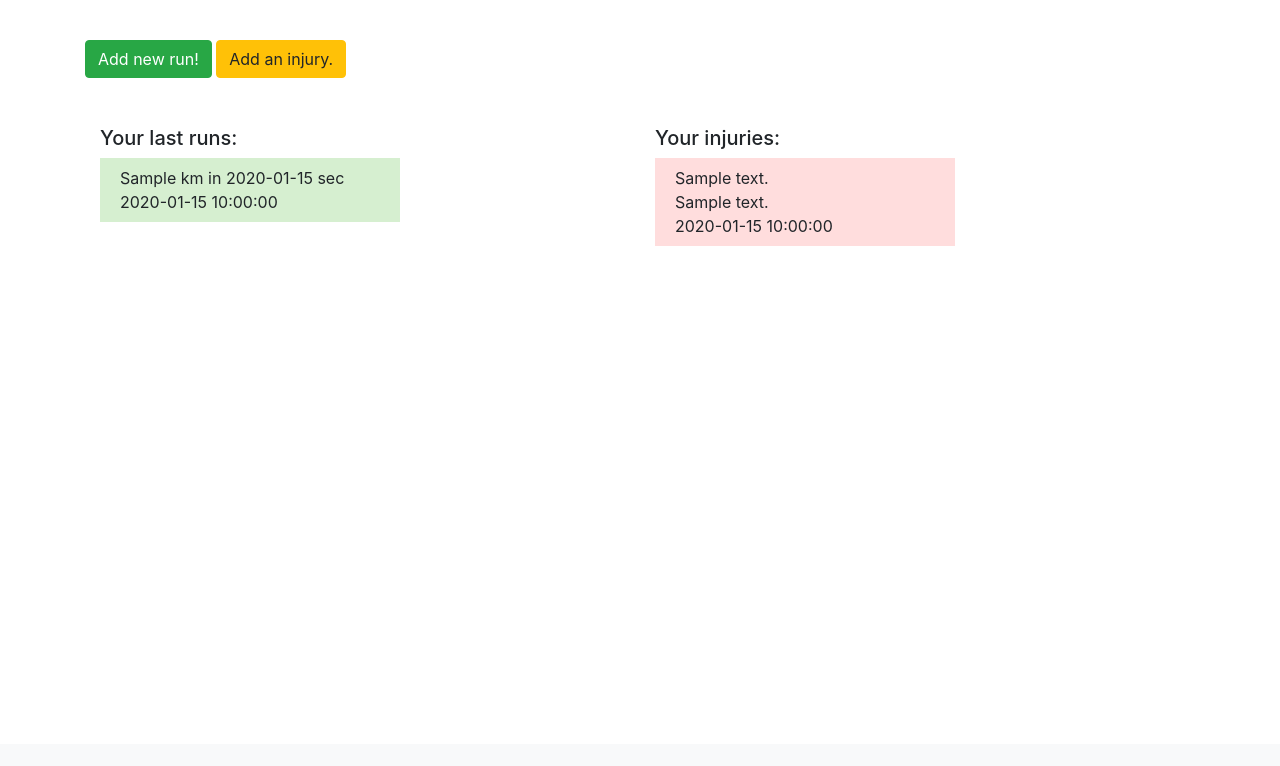
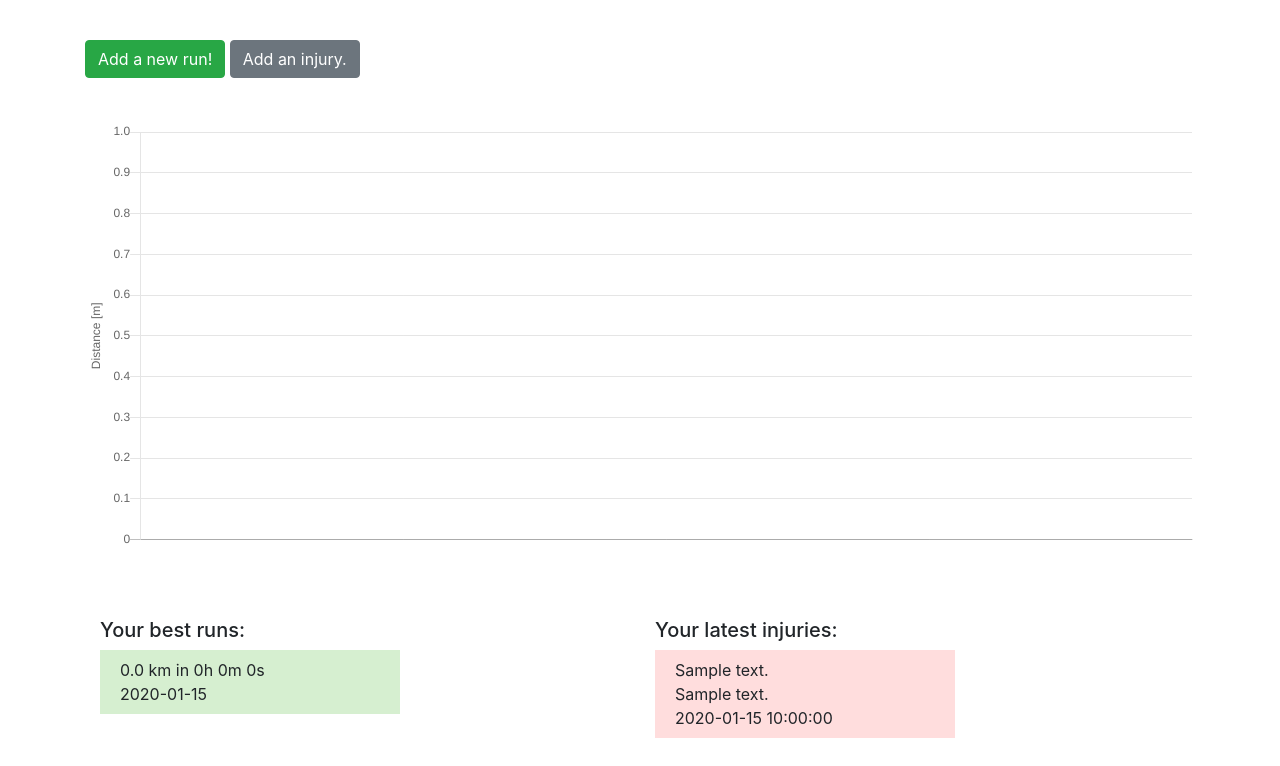
Before and after one commit to adzajac/running-journal, a Flask app: page /main in a window 1280 px wide. Shown: the part 56-822 px from the top of the page. Before the commit the page ends 302 px from the top, so only its background shows below. Run offline with Flask 2, Linux system fonts and the light colour scheme; a user stored in the database is signed in; tables that the repository leaves empty hold one stand-in row (values such as "Sample post"); some libraries are stand-ins or nearby versions.

Commit message:
add a chart of recent runs to the main page

```diff
--- a/app/main/views.py
+++ b/app/main/views.py
@@ -11,8 +11,8 @@
 @blueprint.route('/main')
 @login_required
 def index():
-    runs = current_user.runs.all()
-    injuries = current_user.injuries.all()
+    runs = current_user.runs.order_by(Run.timestamp.desc()).all()
+    injuries = current_user.injuries.order_by(Injury.timestamp.desc()).all()
     return render_template('main/index.html', runs=runs, injuries=injuries)
 
 
--- /dev/null
+++ b/app/static/run_chart.js
@@ -0,0 +1,86 @@
+
+
+//
+//var dateFormat = 'MMMM DD YYYY';
+//var date = moment(new Date(), dateFormat).subtract(30, 'd');
+//console.log(date.valueOf())
+//
+
+
+
+
+
+var ctx = document.getElementById('myChart').getContext('2d');
+ctx.canvas.width = 1000;
+ctx.canvas.height = 400;
+
+var color = Chart.helpers.color;
+var cfg = {
+    type: 'bar',
+    data: {
+        datasets: [{
+            label: 'Distances [m]',
+            backgroundColor: color(window.chartColors.green).alpha(0.5).rgbString(),
+            borderColor: window.chartColors.green,
+            data: data_from_db,
+            type: 'bar',
+            pointRadius: 0,
+            fill: false,
+            lineTension: 0,
+            borderWidth: 2
+        }]
+    },
+    options: {
+        legend: {
+            display: false
+        },
+        scales: {
+            xAxes: [{
+                type: 'time',
+                time:{
+                    displayFormats:{
+                       'millisecond': 'DD MMM',
+                       'second': 'DD MMM',
+                       'minute': 'DD MMM',
+                       'hour': 'DD MMM',
+                       'day': 'DD MMM',
+                       'week': 'DD MMM',
+                       'month': 'DD MMM',
+                       'quarter': 'DD MMM',
+                       'year': 'DD MMM'
+                    }
+                },
+                distribution: 'series',
+                ticks: {
+                    source: 'data',
+                    autoSkip: true
+                }
+            }],
+            yAxes: [{
+                scaleLabel: {
+                    display: true,
+                    labelString: 'Distance [m]'
+                },
+                ticks: {
+                    suggestedMin: 0
+                }
+            }]
+        },
+        tooltips: {
+            intersect: false,
+            mode: 'index',
+            callbacks: {
+                label: function(tooltipItem, myData) {
+                    var label = myData.datasets[tooltipItem.datasetIndex].label || '';
+                    if (label) {
+                        label += ': ';
+                    }
+                    label += parseFloat(tooltipItem.value).toFixed(2);
+                    return label;
+                }
+            }
+        }
+    }
+};
+
+var chart = new Chart(ctx, cfg);
--- /dev/null
+++ b/app/static/utils.js
@@ -0,0 +1,147 @@
+'use strict';
+
+window.chartColors = {
+	red: 'rgb(255, 99, 132)',
+	orange: 'rgb(255, 159, 64)',
+	yellow: 'rgb(255, 205, 86)',
+	green: 'rgb(75, 192, 107)',
+	blue: 'rgb(54, 162, 235)',
+	purple: 'rgb(153, 102, 255)',
+	grey: 'rgb(201, 203, 207)'
+};
+
+(function(global) {
+	var MONTHS = [
+		'January',
+		'February',
+		'March',
+		'April',
+		'May',
+		'June',
+		'July',
+		'August',
+		'September',
+		'October',
+		'November',
+		'December'
+	];
+
+	var COLORS = [
+		'#4dc9f6',
+		'#f67019',
+		'#f53794',
+		'#537bc4',
+		'#acc236',
+		'#166a8f',
+		'#00a950',
+		'#58595b',
+		'#8549ba'
+	];
+
+	var Samples = global.Samples || (global.Samples = {});
+	var Color = global.Color;
+
+	Samples.utils = {
+		// Adapted from http://indiegamr.com/generate-repeatable-random-numbers-in-js/
+		srand: function(seed) {
+			this._seed = seed;
+		},
+
+		rand: function(min, max) {
+			var seed = this._seed;
+			min = min === undefined ? 0 : min;
+			max = max === undefined ? 1 : max;
+			this._seed = (seed * 9301 + 49297) % 233280;
+			return min + (this._seed / 233280) * (max - min);
+		},
+
+		numbers: function(config) {
+			var cfg = config || {};
+			var min = cfg.min || 0;
+			var max = cfg.max || 1;
+			var from = cfg.from || [];
+			var count = cfg.count || 8;
+			var decimals = cfg.decimals || 8;
+			var continuity = cfg.continuity || 1;
+			var dfactor = Math.pow(10, decimals) || 0;
+			var data = [];
+			var i, value;
+
+			for (i = 0; i < count; ++i) {
+				value = (from[i] || 0) + this.rand(min, max);
+				if (this.rand() <= continuity) {
+					data.push(Math.round(dfactor * value) / dfactor);
+				} else {
+					data.push(null);
+				}
+			}
+
+			return data;
+		},
+
+		labels: function(config) {
+			var cfg = config || {};
+			var min = cfg.min || 0;
+			var max = cfg.max || 100;
+			var count = cfg.count || 8;
+			var step = (max - min) / count;
+			var decimals = cfg.decimals || 8;
+			var dfactor = Math.pow(10, decimals) || 0;
+			var prefix = cfg.prefix || '';
+			var values = [];
+			var i;
+
+			for (i = min; i < max; i += step) {
+				values.push(prefix + Math.round(dfactor * i) / dfactor);
+			}
+
+			return values;
+		},
+
+		months: function(config) {
+			var cfg = config || {};
+			var count = cfg.count || 12;
+			var section = cfg.section;
+			var values = [];
+			var i, value;
+
+			for (i = 0; i < count; ++i) {
+				value = MONTHS[Math.ceil(i) % 12];
+				values.push(value.substring(0, section));
+			}
+
+			return values;
+		},
+
+		color: function(index) {
+			return COLORS[index % COLORS.length];
+		},
+
+		transparentize: function(color, opacity) {
+			var alpha = opacity === undefined ? 0.5 : 1 - opacity;
+			return Color(color).alpha(alpha).rgbString();
+		}
+	};
+
+	// DEPRECATED
+	window.randomScalingFactor = function() {
+		return Math.round(Samples.utils.rand(-100, 100));
+	};
+
+	// INITIALIZATION
+
+	Samples.utils.srand(Date.now());
+
+	// Google Analytics
+	/* eslint-disable */
+	if (document.location.hostname.match(/^(www\.)?chartjs\.org$/)) {
+		(function(i,s,o,g,r,a,m){i['GoogleAnalyticsObject']=r;i[r]=i[r]||function(){
+		(i[r].q=i[r].q||[]).push(arguments)},i[r].l=1*new Date();a=s.createElement(o),
+		m=s.getElementsByTagName(o)[0];a.async=1;a.src=g;m.parentNode.insertBefore(a,m)
+		})(window,document,'script','//www.google-analytics.com/analytics.js','ga');
+		ga('create', 'UA-28909194-3', 'auto');
+		ga('send', 'pageview');
+	}
+	/* eslint-enable */
+
+}(this));
--- a/app/templates/main/index.html
+++ b/app/templates/main/index.html
@@ -1,44 +1,32 @@
 {% extends 'base.html' %}
-
-{% block style %}
-<style>
-    .run, .injury {
-        width:300px;
-        background-color:#d6efd0;
-        padding:8px;
-        padding-left:20px;
-        margin-bottom:4px;
-    }
-    .injury {
-        background-color:#ffdddd;
-    }
-</style>
-{% endblock %}
-
 {% block content %}
-
 <div class="">
-    <a href="{{ url_for('.add_run') }}" class="btn btn-success">Add new run!</a>
-    <a href="{{ url_for('.add_injury') }}" class="btn btn-warning">Add an injury.</a>
+    <a href="{{ url_for('.add_run') }}" class="btn btn-success">Add a new run!</a>
+    <a href="{{ url_for('.add_injury') }}" class="btn btn-secondary">Add an injury.</a>
 </div>
-
 <div class="container">
+    <div class="row mt-5">
+        <canvas id="myChart" width="400" height="400"></canvas>
+    </div>
     <div class="row">
         <div class="col mt-5">
         {% if runs %}
-    <h5>Your last runs:</h5>
-        {% for run in runs %}
+        <h5>Your best runs:</h5>
+            {% for run in runs|sort(attribute='distances',reverse=False) %}
+                {% set h=run.times|int//3600 %}
+                {% set m=run.times|int//60 %}
+                {% set s=run.times|int//60 %}
                 <div class="run">
-            {{ run.distances }} km in
-            {{ run.times }} sec <br>
-            {{ run.timestamp }}
+                {{ run.distances|int/1000 }} km in
+                {{ h|abs }}h {{ m|abs }}m {{ s|abs }}s <br>
+                {{ run.timestamp|string|truncate(13, end='') }}
                 </div>
             {% endfor %}
         {% endif %}
         </div>
         <div class="col mt-5">
         {% if injuries %}
-    <h5>Your injuries:</h5>
+        <h5>Your latest injuries:</h5>
             {% for injury in injuries %}
                 <div class="injury">
                 {{ injury.text }} <br>
@@ -51,3 +39,20 @@
     </div>
 </div>
 {% endblock %}
+{% block js %}
+<script>
+    var data_from_db;
+    {% if runs %}
+    data_from_db = [
+        {% for run in runs %}
+        {t:'{{run.timestamp}}', y:{{run.distances}}},
+        {% endfor %}
+    ];
+    {% endif %}
+</script>
+<script src="{{ url_for('static', filename='vendors/moment.js') }}"></script>
+<script src="{{ url_for('static', filename='vendors/Chart.min.js') }}"></script>
+<script src="{{ url_for('static', filename='utils.js') }}"></script>
+
+<script src="{{ url_for('static', filename='run_chart.js') }}"></script>
+{% endblock %}
```
Lines whose indentation alone changed are shown as unchanged.
